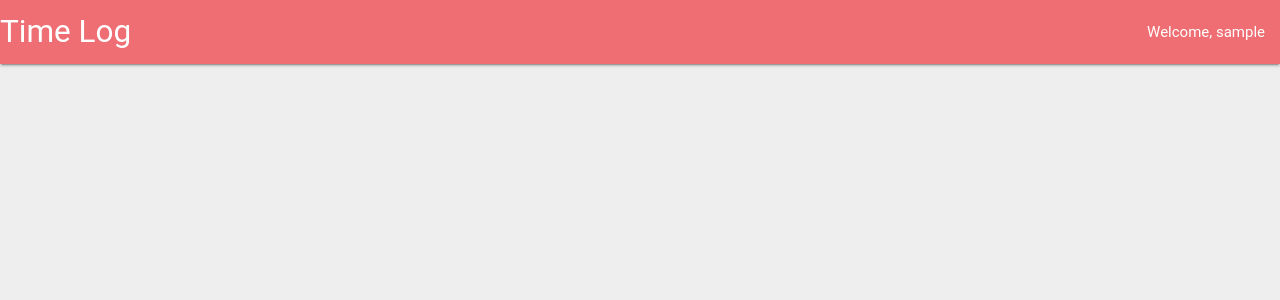
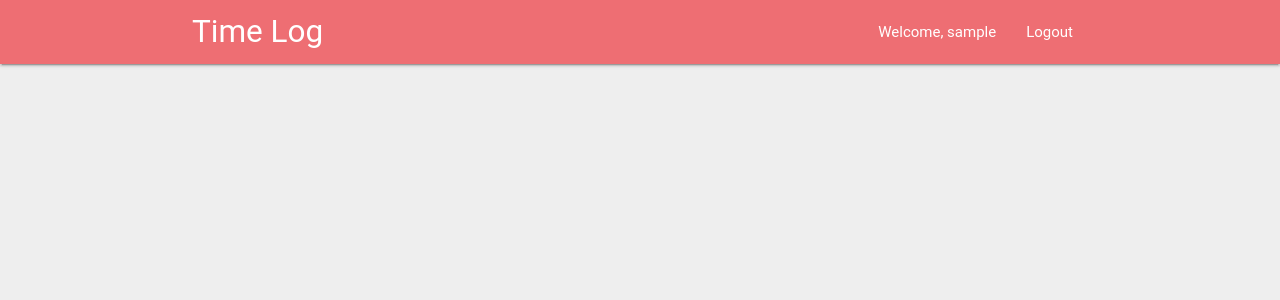
Before and after one commit to jayArnel/timelog, a Django app: page /log/ in a window 1280 px wide. Shown: the top 300 px of the page. Run offline with Django 3.2, Linux system fonts and the light colour scheme; the visitor is signed in with stand-in values (Sample User, id 1); some libraries are stand-ins or nearby versions; some web fonts are replaced.

Commit message:
updated navbar style and links

```diff
--- a/timelog/templates/navbar.html
+++ b/timelog/templates/navbar.html
@@ -1,8 +1,9 @@
 <nav>
-    <div class="nav-wrapper">
-        <a href="#" class="brand-logo">Time Log</a>
+    <div class="nav-wrapper container">
+        <a href="{% url 'home' %}" class="brand-logo">Time Log</a>
         <ul id="nav-mobile" class="right hide-on-med-and-down">
             <li><a href="#">Welcome, {{ user }}</a></li>
+            <li><a href="{% url 'logout' %}">Logout</a></li>
         </ul>
     </div>
 </nav>
```
